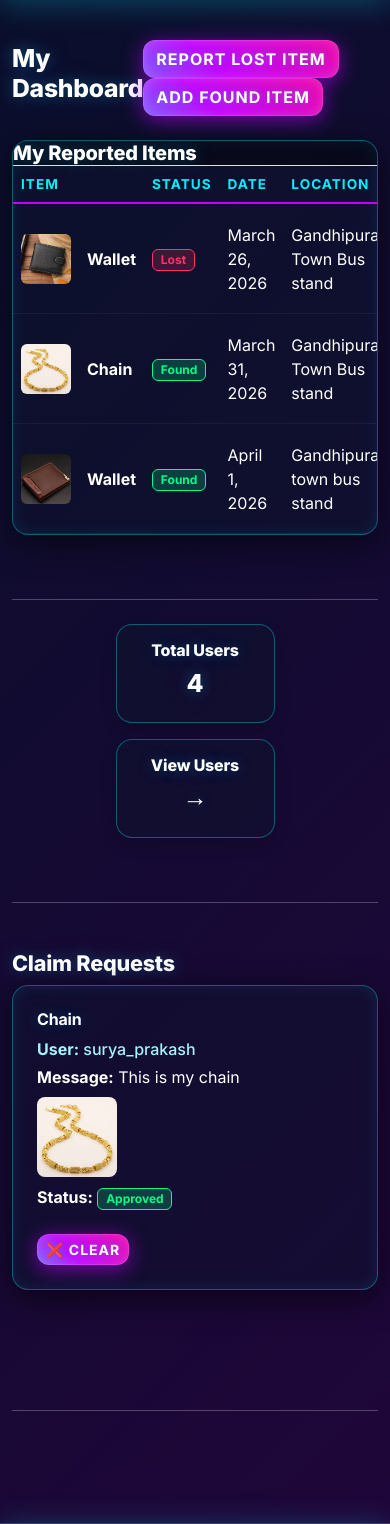
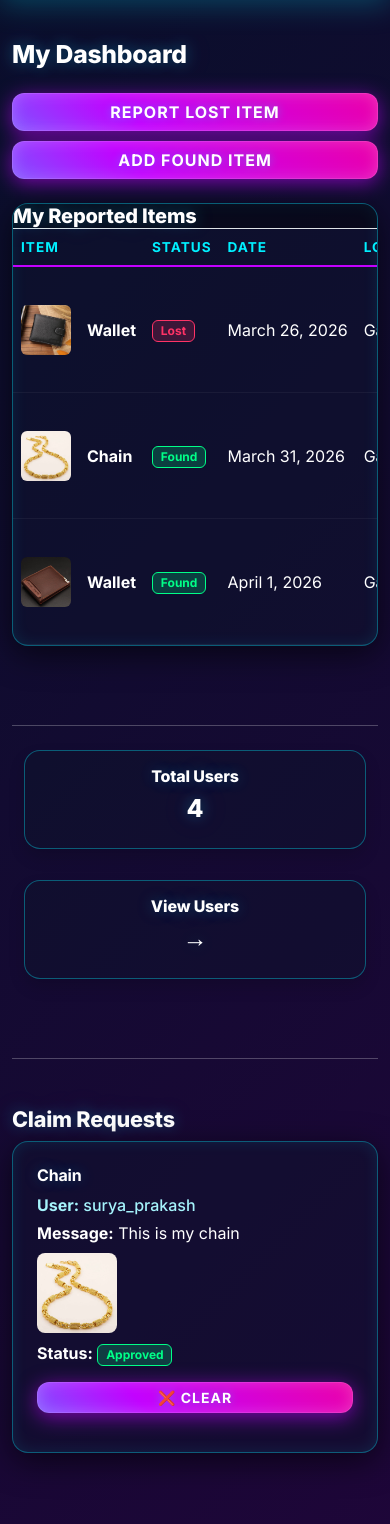
Before and after one commit to lovelybalaji38-dev/city-lost-found-portal, a Django app: page /dashboard/ in a window 390 px wide. Shown: the part 58-1582 px from the top of the page. Run offline with Django 5.2, Linux system fonts and the light colour scheme; a user stored in the database is signed in; data comes from the database, SQL or seed files in the repository; both versions use the stored data as it was after the commit.

Commit message:
Update changes

```diff
--- a/static/css/style.css
+++ b/static/css/style.css
@@ -516,3 +516,88 @@ footer {
         0 0 20px rgba(255,122,0,0.6);
     box-shadow: 0 0 10px rgba(0,0,0,0.6);
 }
+
+/* ========================= */
+/* 📱 MOBILE RESPONSIVENESS FIXES */
+/* ========================= */
+@media screen and (max-width: 768px) {
+
+    /* 1 & 3) Dashboard Items Table & Actions */
+    .table-responsive {
+        border: 0;
+    }
+
+    .action-btn-cell {
+        text-align: center !important;
+    }
+
+    .action-btn-wrapper {
+        display: flex;
+        flex-direction: column;
+        gap: 8px;
+        width: 100%;
+        align-items: center;
+    }
+
+    .action-btn-wrapper .btn {
+        width: 100%;
+        display: block;
+        margin: 0 !important;
+        text-align: center;
+        box-sizing: border-box;
+    }
+
+    /* 2) Dashboard Top Action Buttons */
+    .dashboard-top-header {
+        flex-direction: column !important;
+        align-items: flex-start !important;
+        gap: 15px;
+    }
+
+    .dashboard-top-actions {
+        display: flex;
+        flex-direction: column;
+        width: 100%;
+        gap: 10px;
+    }
+
+    .dashboard-top-actions .btn {
+        width: 100%;
+        margin: 0 !important;
+        text-align: center;
+    }
+
+    /* 4) Users Overview Table Mobile Scroll */
+    .table-responsive-mobile {
+        display: block;
+        width: 100%;
+        overflow-x: auto;
+        -webkit-overflow-scrolling: touch;
+    }
+
+    /* 5) General Mobile Improvements */
+    body {
+        overflow-x: hidden;
+    }
+
+    .glass-card {
+        margin-bottom: 15px;
+        width: 100%;
+        box-sizing: border-box;
+    }
+
+    .admin-stats-row {
+        width: 100% !important;
+    }
+
+    /* Ensure claim request clear button matches other buttons */
+    .claim-action-btn {
+        width: 100%;
+        display: block;
+    }
+
+    /* Ensure table text doesnt clip */
+    .table td, .table th {
+        white-space: nowrap;
+    }
+}
--- a/templates/dashboard.html
+++ b/templates/dashboard.html
@@ -4,9 +4,9 @@
 
 <div class="pb-5 mb-5" style="min-height: 65vh;">
 
-    <div class="d-flex justify-content-between align-items-center mb-4 mt-3">
-        <h2 style="color: #fff;">My Dashboard</h2>
-        <div>
+    <div class="d-flex justify-content-between align-items-center mb-4 mt-3 dashboard-top-header">
+        <h2 style="color: #fff;" class="dashboard-title">My Dashboard</h2>
+        <div class="dashboard-top-actions">
             <a href="{% url 'add_item' 'lost' %}" class="btn gradient-btn me-2">Report Lost Item</a>
             <a href="{% url 'add_item' 'found' %}" class="btn gradient-btn">Add Found Item</a>
         </div>
@@ -69,12 +69,14 @@
                                     <td>{{ item.date }}</td>
                                     <td>{{ item.location }}</td>
 
-                                    <td class="text-end">
-                                        <a href="{% url 'item_detail' item.id %}"
-                                            class="btn btn-sm gradient-btn">View</a>
-                                        <a href="{% url 'edit_item' item.id %}" class="btn btn-sm gradient-btn">Edit</a>
-                                        <a href="{% url 'delete_item' item.id %}"
-                                            class="btn btn-sm gradient-btn">Delete</a>
+                                    <td class="text-end action-btn-cell">
+                                        <div class="action-btn-wrapper">
+                                            <a href="{% url 'item_detail' item.id %}"
+                                                class="btn btn-sm gradient-btn">View</a>
+                                            <a href="{% url 'edit_item' item.id %}" class="btn btn-sm gradient-btn">Edit</a>
+                                            <a href="{% url 'delete_item' item.id %}"
+                                                class="btn btn-sm gradient-btn">Delete</a>
+                                        </div>
                                     </td>
 
                                 </tr>
@@ -109,7 +111,7 @@
 
     <div class="d-flex justify-content-center mt-4 mb-4">
 
-        <div class="row text-center" style="width: 50%;">
+        <div class="row text-center admin-stats-row" style="width: 50%;">
 
             <!-- Total Users -->
             <div class="col-md-6 mb-3">
@@ -199,7 +201,7 @@
                 </a>
                 {% endif %}
 
-                <a href="{% url 'delete_claim' claim.id %}" class="btn btn-sm gradient-btn mt-2"
+                <a href="{% url 'delete_claim' claim.id %}" class="btn btn-sm gradient-btn mt-2 claim-action-btn"
                     onclick="return confirm('Delete this request?')">
                     ❌ Clear
                 </a>
--- a/templates/users_overview.html
+++ b/templates/users_overview.html
@@ -9,6 +9,7 @@
     <p class="text-white">Total Users: <strong>{{ total_users }}</strong></p>
 
     <div class="glass-card p-3 overflow-hidden">
+    <div class="table-responsive-mobile">
     <table class="table table-hover table-dark shadow-sm mt-3 mb-0 glass-table">
         <thead class="table-dark">
             <tr>
@@ -34,6 +35,7 @@
         </tbody>
     </table>
     </div>
+    </div>
 
 </div>
 <br>
```
Also changed, not shown: db.sqlite3.
